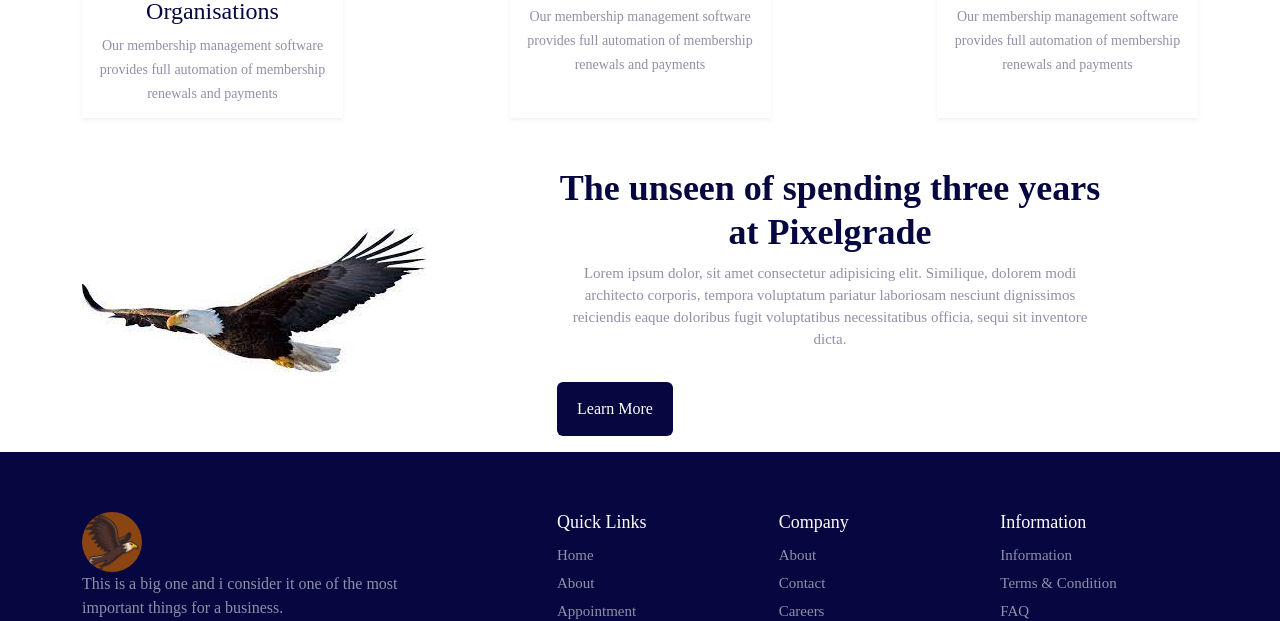
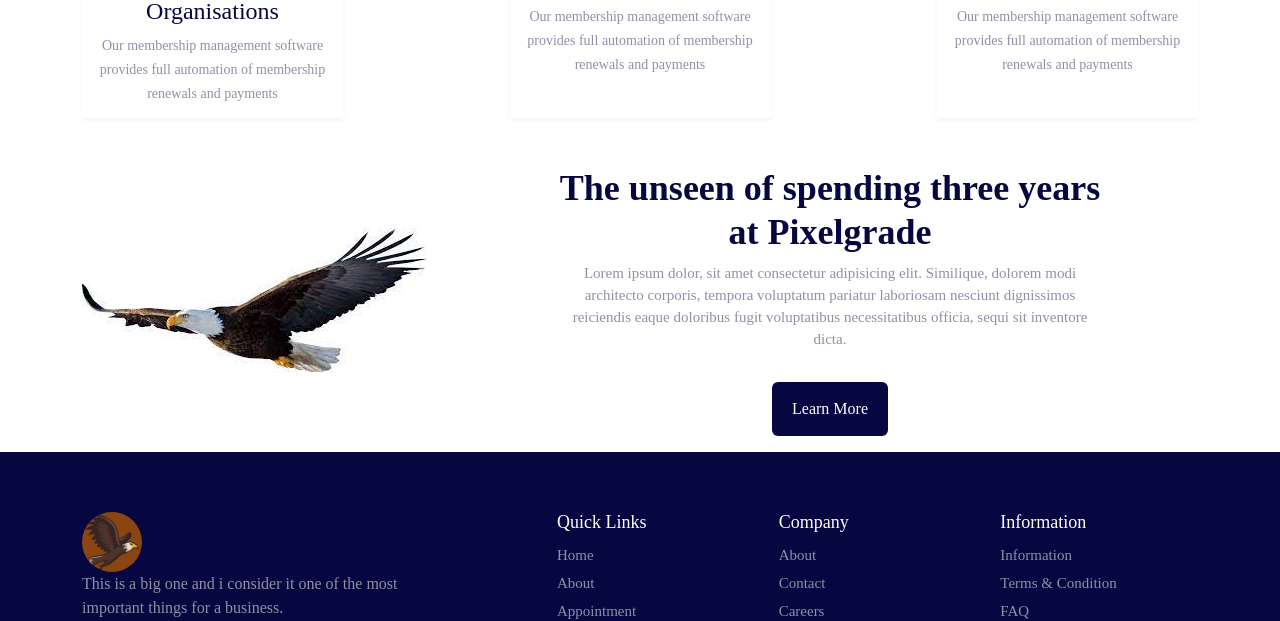
Before and after one commit to mshahzad0710/eagle, a plain HTML site: page index.html in a window 1280 px wide. Shown: the part 848-1469 px from the top of the page. Drawn offline with nearby package versions, Linux system fonts and the light colour scheme; a web font is replaced by a local one.

Commit message:
first commit

```diff
--- a/index.html
+++ b/index.html
@@ -197,7 +197,7 @@
           <p>Lorem ipsum dolor, sit amet consectetur adipisicing elit. Similique, dolorem modi architecto
             corporis, tempora voluptatum pariatur laboriosam nesciunt dignissimos reiciendis eaque doloribus
             fugit voluptatibus necessitatibus officia, sequi sit inventore dicta.</p>
-          <div class=" text-center text-lg-start pt-3">
+          <div class=" text-center pt-3">
             <a class="btn btn-success" href="#">Learn More</a>
           </div>
         </div>
```
